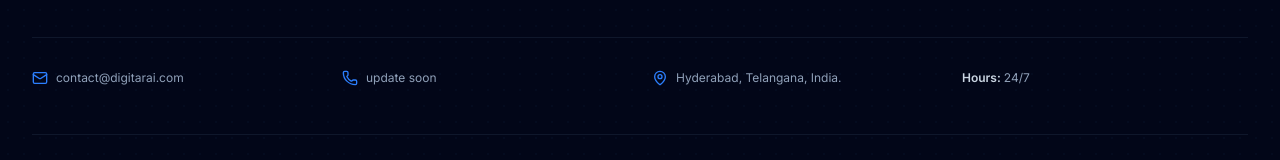
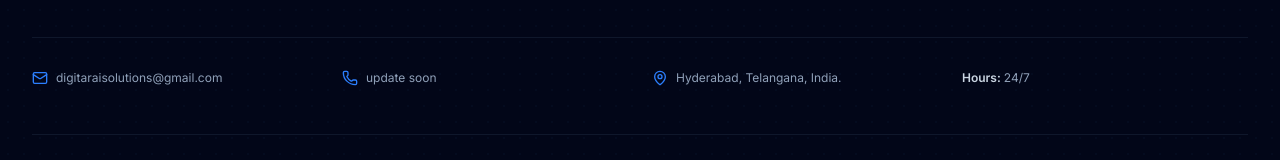
Before and after one commit to laxmankodadala1/digitarai, a React (Vite) app in the folder digitarai/: page /#/ in a window 1280 px wide. Shown: the part 5097-5257 px from the top of the page. Built offline with nearby package versions, Linux system fonts and the light colour scheme.

Commit message:
Update Footer.tsx

```diff
--- a/digitarai/src/components/Footer.tsx
+++ b/digitarai/src/components/Footer.tsx
@@ -147,7 +147,7 @@ export default function Footer() {
         <div className="pt-8 grid grid-cols-1 md:grid-cols-2 lg:grid-cols-4 gap-6 text-xs text-slate-400 pb-12 border-b border-slate-900">
           <div className="flex items-center gap-2">
             <Mail className="w-4 h-4 text-blue-500" />
-            <span>contact@digitarai.com</span>
+            <span>digitaraisolutions@gmail.com</span>
           </div>
           <div className="flex items-center gap-2">
             <Phone className="w-4 h-4 text-blue-500" />
```
